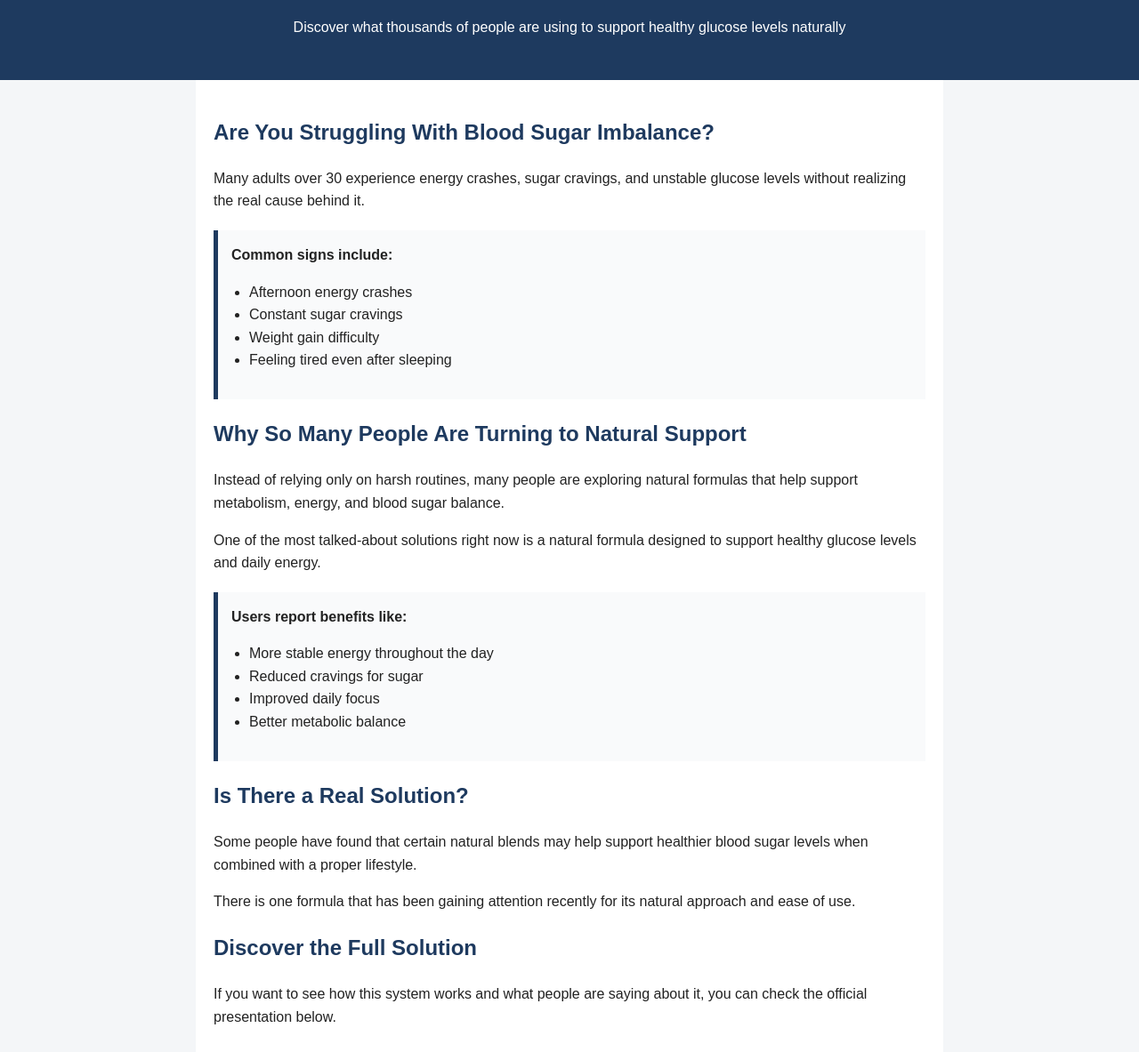
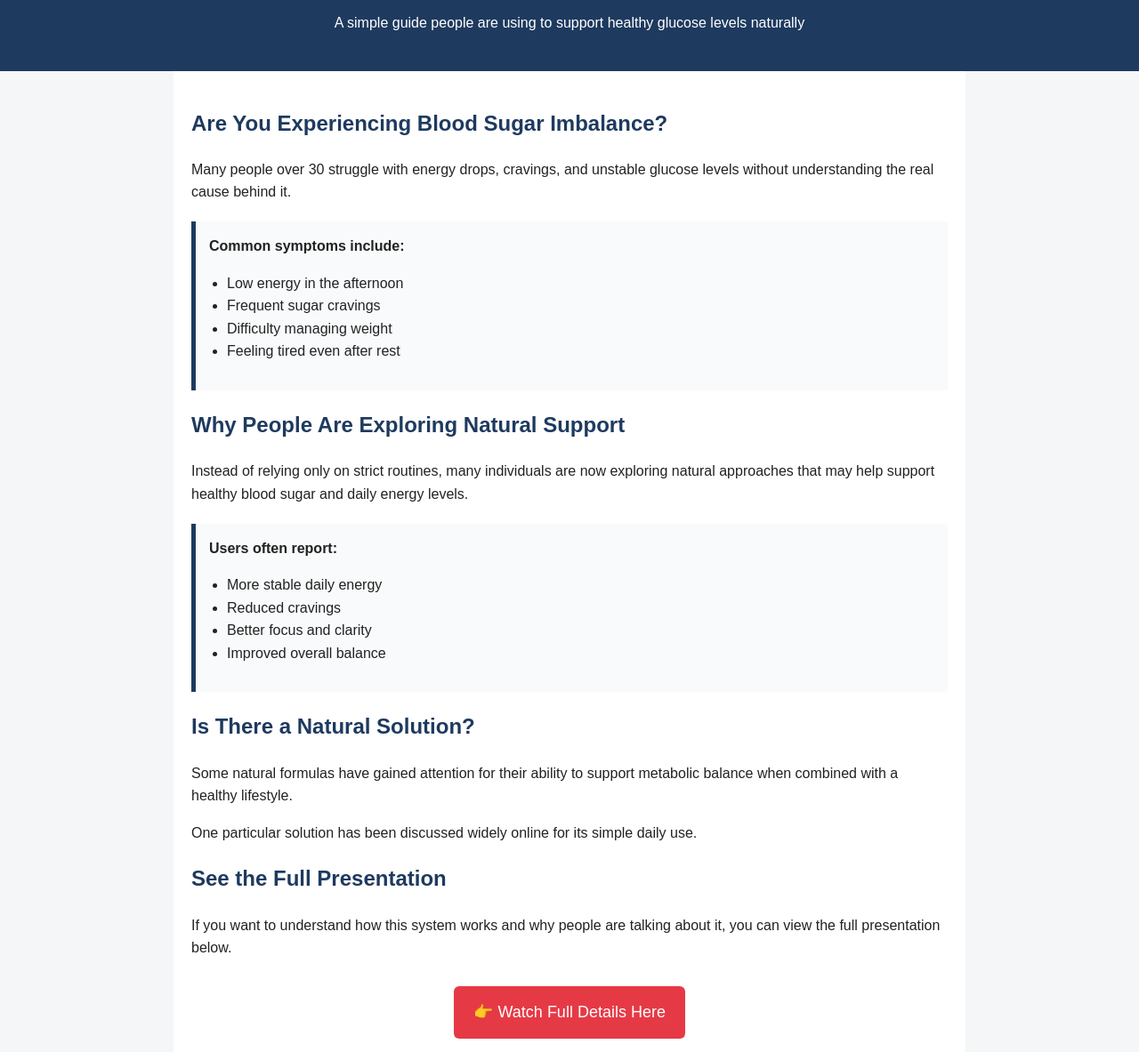
Before and after one commit to josesilvaaquiles-ship-it/index.html, a plain HTML site: page index.html in a window 1280 px wide. Shown: the part 106-1289 px from the top of the page at 89% size. Drawn offline with Linux system fonts and the light colour scheme.

Commit message:
Update index.html

```diff
--- a/index.html
+++ b/index.html
@@ -1,31 +1,31 @@
 <!DOCTYPE html>
 <html lang="en">
 <head>
-  <meta charset="UTF-8">
-  <meta name="viewport" content="width=device-width, initial-scale=1.0">
-  <title>Natural Blood Sugar Support Guide</title>
+  <meta charset="UTF-8" />
+  <meta name="viewport" content="width=device-width, initial-scale=1.0"/>
+  <title>Natural Blood Sugar Support Review</title>
+
   <style>
     body {
-      font-family: Arial, sans-serif;
       margin: 0;
-      padding: 0;
-      background: #f4f6f8;
+      font-family: Arial, Helvetica, sans-serif;
+      background-color: #f4f6f8;
       color: #222;
       line-height: 1.6;
     }
 
     header {
-      background: #1e3a5f;
+      background-color: #1e3a5f;
       color: white;
-      padding: 30px 20px;
+      padding: 25px 15px;
       text-align: center;
     }
 
     .container {
-      max-width: 800px;
+      max-width: 850px;
       margin: auto;
+      background: white;
       padding: 20px;
-      background: white;
     }
 
     h1, h2 {
@@ -34,8 +34,8 @@
 
     .box {
       background: #f9fafb;
+      border-left: 5px solid #1e3a5f;
       padding: 15px;
-      border-left: 5px solid #1e3a5f;
       margin: 20px 0;
     }
 
@@ -51,10 +51,10 @@
     .btn {
       background: #e63946;
       color: white;
-      padding: 15px 25px;
+      padding: 15px 22px;
       text-decoration: none;
       font-size: 18px;
-      border-radius: 8px;
+      border-radius: 6px;
       display: inline-block;
     }
 
@@ -65,8 +65,8 @@
     footer {
       text-align: center;
       font-size: 12px;
+      color: #777;
       padding: 20px;
-      color: #777;
     }
   </style>
 </head>
@@ -74,74 +74,70 @@
 <body>
 
 <header>
-  <h1>Natural Blood Sugar Support Guide</h1>
-  <p>Discover what thousands of people are using to support healthy glucose levels naturally</p>
+  <h1>Natural Blood Sugar Support Review</h1>
+  <p>A simple guide people are using to support healthy glucose levels naturally</p>
 </header>
 
 <div class="container">
 
-  <h2>Are You Struggling With Blood Sugar Imbalance?</h2>
+  <h2>Are You Experiencing Blood Sugar Imbalance?</h2>
   <p>
-    Many adults over 30 experience energy crashes, sugar cravings, and unstable glucose levels without realizing the real cause behind it.
+    Many people over 30 struggle with energy drops, cravings, and unstable glucose levels without understanding the real cause behind it.
   </p>
 
   <div class="box">
-    <strong>Common signs include:</strong>
+    <strong>Common symptoms include:</strong>
     <ul>
-      <li>Afternoon energy crashes</li>
-      <li>Constant sugar cravings</li>
-      <li>Weight gain difficulty</li>
-      <li>Feeling tired even after sleeping</li>
+      <li>Low energy in the afternoon</li>
+      <li>Frequent sugar cravings</li>
+      <li>Difficulty managing weight</li>
+      <li>Feeling tired even after rest</li>
     </ul>
   </div>
 
-  <h2>Why So Many People Are Turning to Natural Support</h2>
+  <h2>Why People Are Exploring Natural Support</h2>
   <p>
-    Instead of relying only on harsh routines, many people are exploring natural formulas that help support metabolism, energy, and blood sugar balance.
+    Instead of relying only on strict routines, many individuals are now exploring natural approaches that may help support healthy blood sugar and daily energy levels.
+  </p>
+
+  <div class="box">
+    <strong>Users often report:</strong>
+    <ul>
+      <li>More stable daily energy</li>
+      <li>Reduced cravings</li>
+      <li>Better focus and clarity</li>
+      <li>Improved overall balance</li>
+    </ul>
+  </div>
+
+  <h2>Is There a Natural Solution?</h2>
+  <p>
+    Some natural formulas have gained attention for their ability to support metabolic balance when combined with a healthy lifestyle.
   </p>
 
   <p>
-    One of the most talked-about solutions right now is a natural formula designed to support healthy glucose levels and daily energy.
+    One particular solution has been discussed widely online for its simple daily use.
   </p>
 
-  <div class="box">
-    <strong>Users report benefits like:</strong>
-    <ul>
-      <li>More stable energy throughout the day</li>
-      <li>Reduced cravings for sugar</li>
-      <li>Improved daily focus</li>
-      <li>Better metabolic balance</li>
-    </ul>
-  </div>
-
-  <h2>Is There a Real Solution?</h2>
+  <h2>See the Full Presentation</h2>
   <p>
-    Some people have found that certain natural blends may help support healthier blood sugar levels when combined with a proper lifestyle.
-  </p>
-
-  <p>
-    There is one formula that has been gaining attention recently for its natural approach and ease of use.
-  </p>
-
-  <h2>Discover the Full Solution</h2>
-  <p>
-    If you want to see how this system works and what people are saying about it, you can check the official presentation below.
+    If you want to understand how this system works and why people are talking about it, you can view the full presentation below.
   </p>
 
   <div class="cta">
     <a class="btn" href="https://bloodsugarblaster.com/index-vsl-ds24#aff=Josesilva0021" target="_blank">
-      👉 Click Here to Learn More
+      👉 Watch Full Details Here
     </a>
   </div>
 
   <p style="font-size: 12px; color: gray;">
-    *This page is for informational purposes only and does not replace medical advice.
+    *This page is for informational purposes only and does not provide medical advice.
   </p>
 
 </div>
 
 <footer>
-  © 2026 - Health Information Page
+  © 2026 Natural Health Information Page
 </footer>
 
 </body>
```
